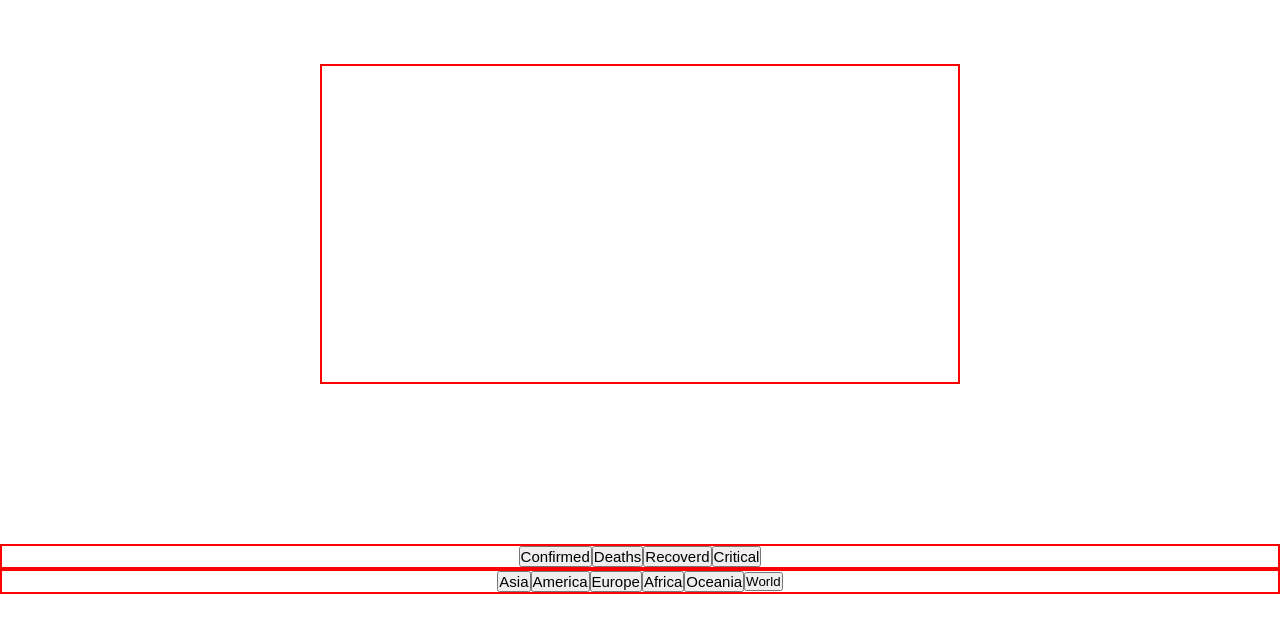
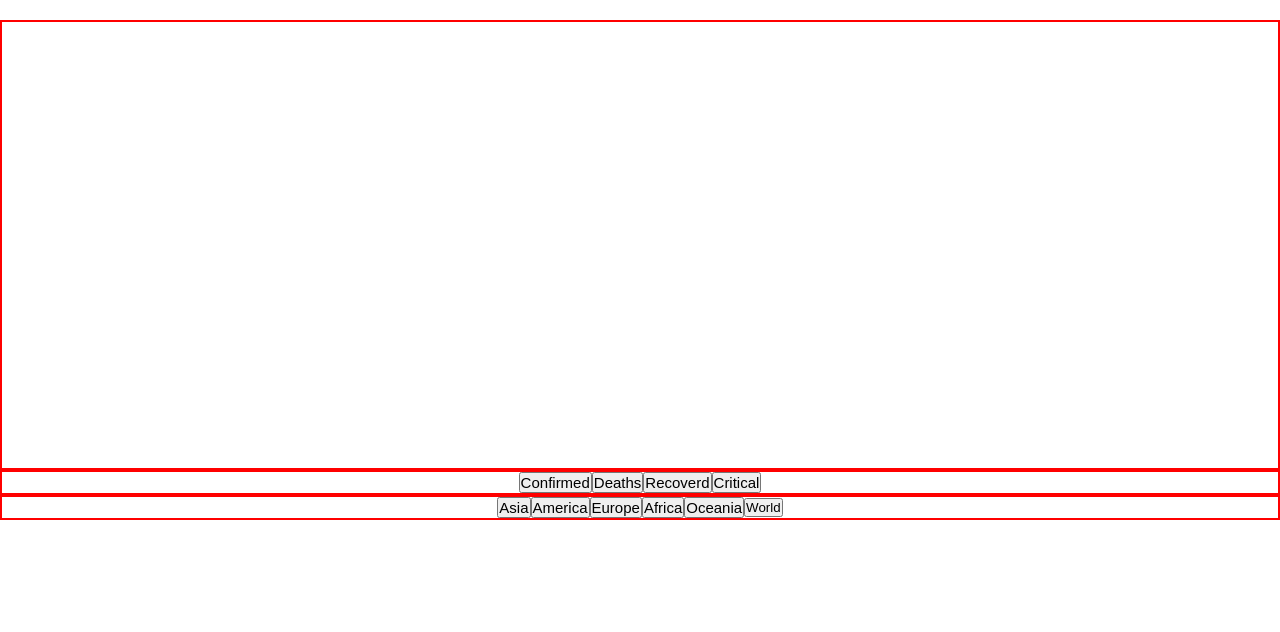
Before and after one commit to sivanxpeer/weekend7, a plain HTML site: page index.html in a window 1280 px wide. Drawn offline with nearby package versions, Linux system fonts and the light colour scheme; no server answers.

Commit message:
working_v1

```diff
--- a/index.js
+++ b/index.js
@@ -158,7 +158,7 @@ async function showStat() {
     else if (e.target.className.includes("america")) {
       chartContinent.destroy();
       drawChart(americaConfirmed, americaName);
-      showStatsByCaseAsia();
+      showStatsByCaseAmerica();
     }
     else if (e.target.className.includes("europe")) {
       chartContinent.destroy();
@@ -355,6 +355,7 @@ async function main() {
   allCountriesArr = await getConti(allCountriesArr);
   allCountriesArr = newArrOfRegion(allCountriesArr);
   await showStat();
+
   // await showStatsByCase();
 }
 main();
--- a/styles/style.css
+++ b/styles/style.css
@@ -5,7 +5,7 @@
 }
 
 body{
-  height:100vh;
+  /* height:100vh; */
   /* justify-content: center; */
 }
 
@@ -32,13 +32,14 @@ body{
 }
 
 .canvas{
- margin-top:5%;
- height: 60%;
+ margin-top:20px;
+ width: 100%;
+ height: 80%;
+ border:2px red solid;
 }
 
 #chartContinent{
   margin: auto;
-  width:50%;
+  width:70%;
   /* height:10%; */
-  border:2px red solid;
 }
```
